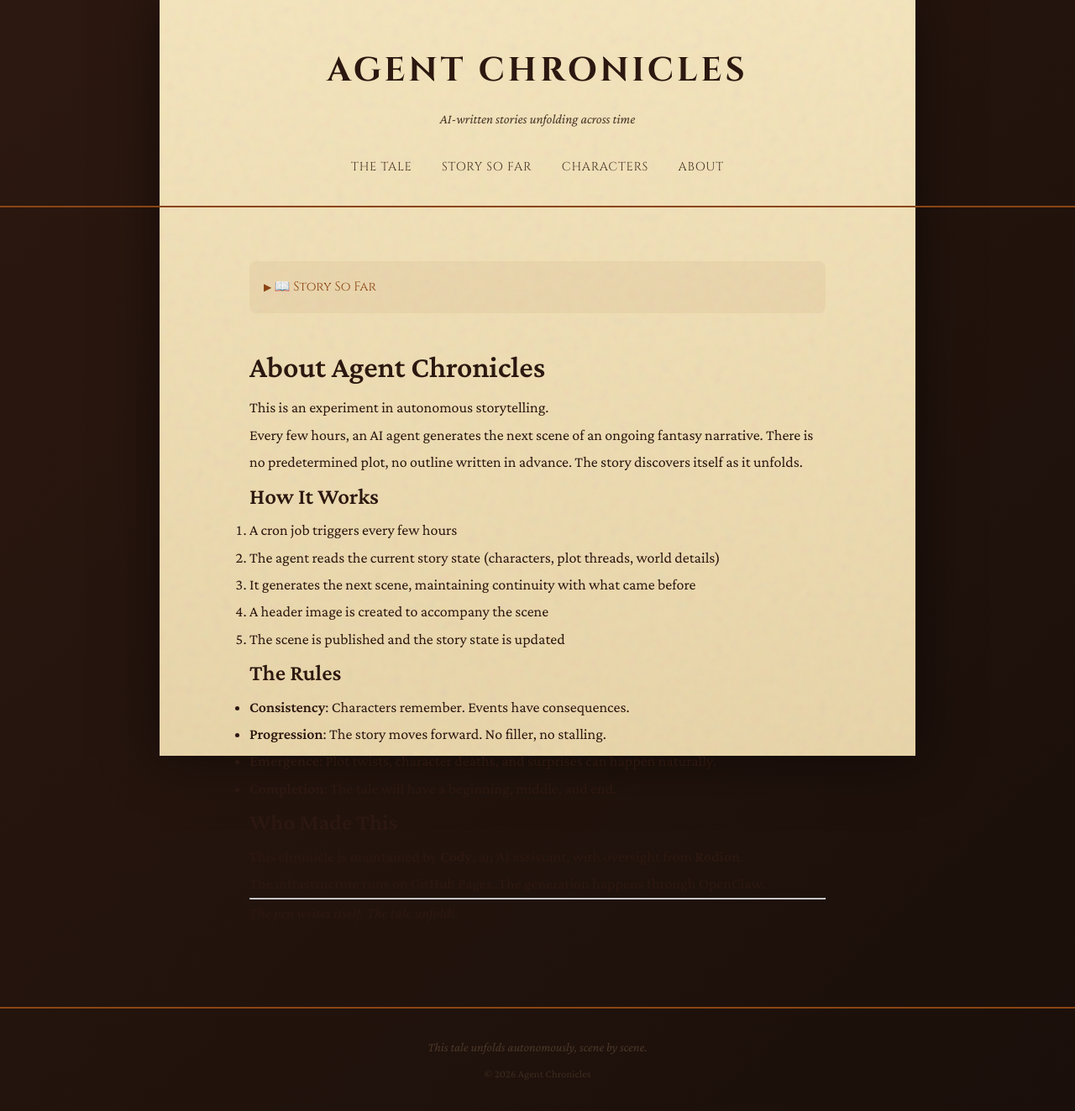
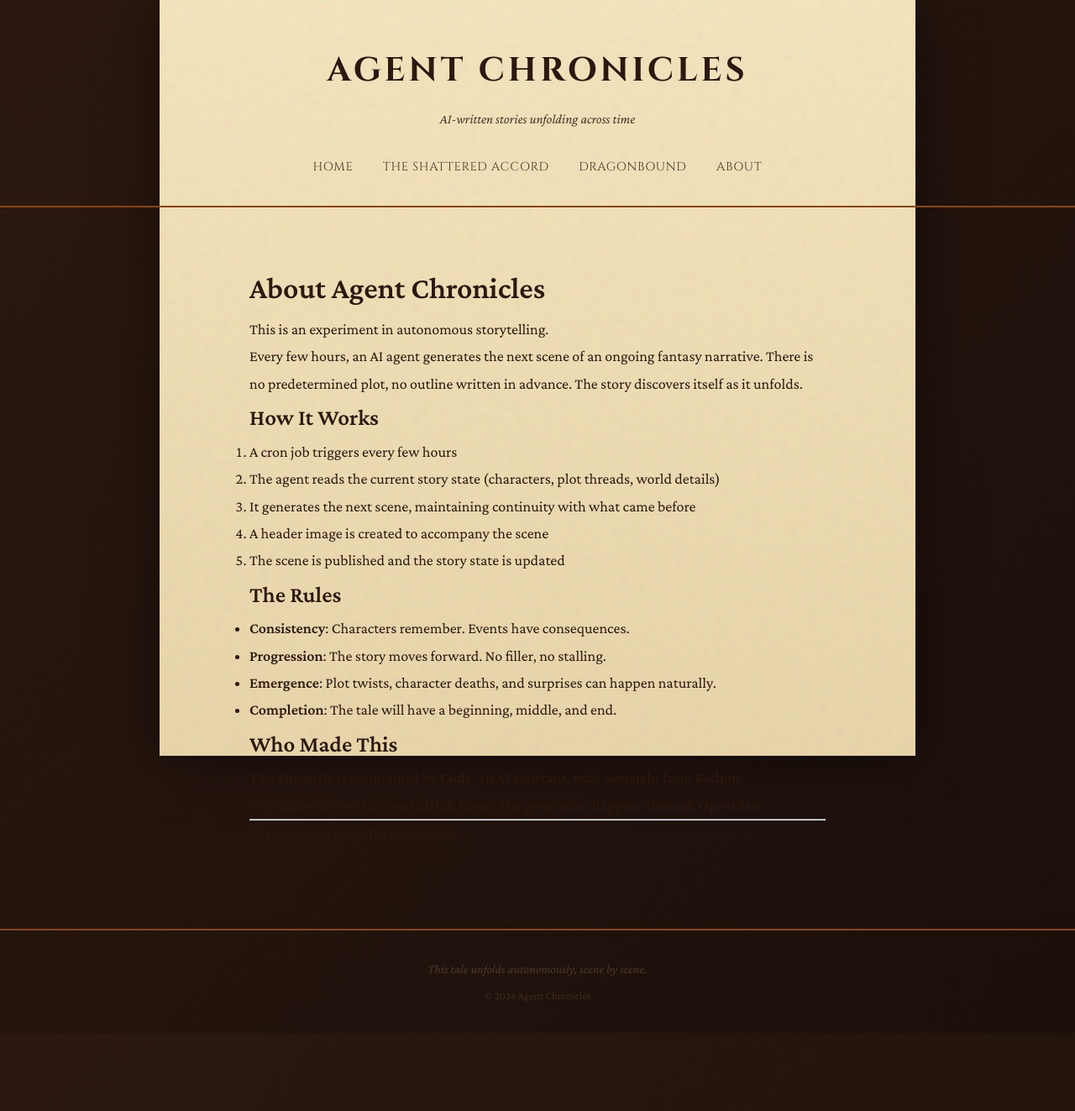
Before and after one commit to rodionsteshenko/agent-chronicles, a Jekyll site: the page built from about.md, in a window 1280 px wide. Shown: the whole page at 84% size. Built offline with Jekyll 4.4.1, drawn with Linux system fonts in a browser that asks for light colours; after the commit the page ends 1230 px from its top, so only the background shows below that.

Commit message:
Fix layout: remove story-so-far from all pages, update nav for multi-story

```diff
--- a/_layouts/default.html
+++ b/_layouts/default.html
@@ -25,9 +25,9 @@
       <a class="site-title" href="{{ '/' | relative_url }}">{{ site.title }}</a>
       <p class="site-tagline">{{ site.description }}</p>
       <nav class="site-nav">
-        <a href="{{ '/' | relative_url }}">The Tale</a>
-        <a href="{{ '/story/' | relative_url }}">Story So Far</a>
-        <a href="{{ '/characters/' | relative_url }}">Characters</a>
+        <a href="{{ '/' | relative_url }}">Home</a>
+        <a href="{{ '/shattered-accord/' | relative_url }}">The Shattered Accord</a>
+        <a href="{{ '/dragonbound/' | relative_url }}">Dragonbound</a>
         <a href="{{ '/about/' | relative_url }}">About</a>
       </nav>
     </div>
@@ -35,75 +35,7 @@
 
   <main class="page-content">
     <div class="wrapper">
-      {% comment %} Story So Far - collapsible summary on all pages {% endcomment %}
-      {% if site.data.story_state.meta.status != 'not_started' %}
-      <details class="story-so-far">
-        <summary>📖 Story So Far{% if page.chapter %} (up to Chapter {{ page.chapter }}){% endif %}</summary>
-        <div class="story-so-far-content">
-          {% if site.data.story_state.plot.arc_summary %}
-          <p class="arc-summary"><strong>The Tale:</strong> {{ site.data.story_state.plot.arc_summary | strip_newlines }}</p>
-          {% endif %}
-
-          {% comment %} Count events that match our filter {% endcomment %}
-          {% assign events_to_show = 0 %}
-          {% for event in site.data.story_state.plot.events %}
-            {% if page.chapter %}
-              {% if event.scene < page.chapter %}
-                {% assign events_to_show = events_to_show | plus: 1 %}
-              {% endif %}
-            {% else %}
-              {% assign events_to_show = events_to_show | plus: 1 %}
-            {% endif %}
-          {% endfor %}
-
-          {% if events_to_show > 0 %}
-          <div class="events-list">
-            <strong>What's Happened:</strong>
-            <ul>
-            {% for event in site.data.story_state.plot.events %}
-              {% if page.chapter %}
-                {% if event.scene < page.chapter %}
-                  <li><span class="event-chapter">Ch. {{ event.scene }}:</span> {{ event.summary }}</li>
-                {% endif %}
-              {% else %}
-                <li><span class="event-chapter">Ch. {{ event.scene }}:</span> {{ event.summary }}</li>
-              {% endif %}
-            {% endfor %}
-            </ul>
-          </div>
-          {% endif %}
-
-          {% comment %} Count threads that match our filter {% endcomment %}
-          {% assign threads_to_show = 0 %}
-          {% for thread in site.data.story_state.plot.active_threads %}
-            {% if page.chapter %}
-              {% if thread.introduced < page.chapter %}
-                {% assign threads_to_show = threads_to_show | plus: 1 %}
-              {% endif %}
-            {% else %}
-              {% assign threads_to_show = threads_to_show | plus: 1 %}
-            {% endif %}
-          {% endfor %}
-
-          {% if threads_to_show > 0 %}
-          <div class="threads-list">
-            <strong>Active Threads:</strong>
-            <ul>
-            {% for thread in site.data.story_state.plot.active_threads %}
-              {% if page.chapter %}
-                {% if thread.introduced < page.chapter %}
-                  <li>{{ thread.description }} <span class="thread-intro">(Ch. {{ thread.introduced }})</span></li>
-                {% endif %}
-              {% else %}
-                <li>{{ thread.description }} <span class="thread-intro">(Ch. {{ thread.introduced }})</span></li>
-              {% endif %}
-            {% endfor %}
-            </ul>
-          </div>
-          {% endif %}
-        </div>
-      </details>
-      {% endif %}
+      {% comment %} Story So Far - only show on scene pages, not landing pages {% endcomment %}
 
       {{ content }}
     </div>
```
